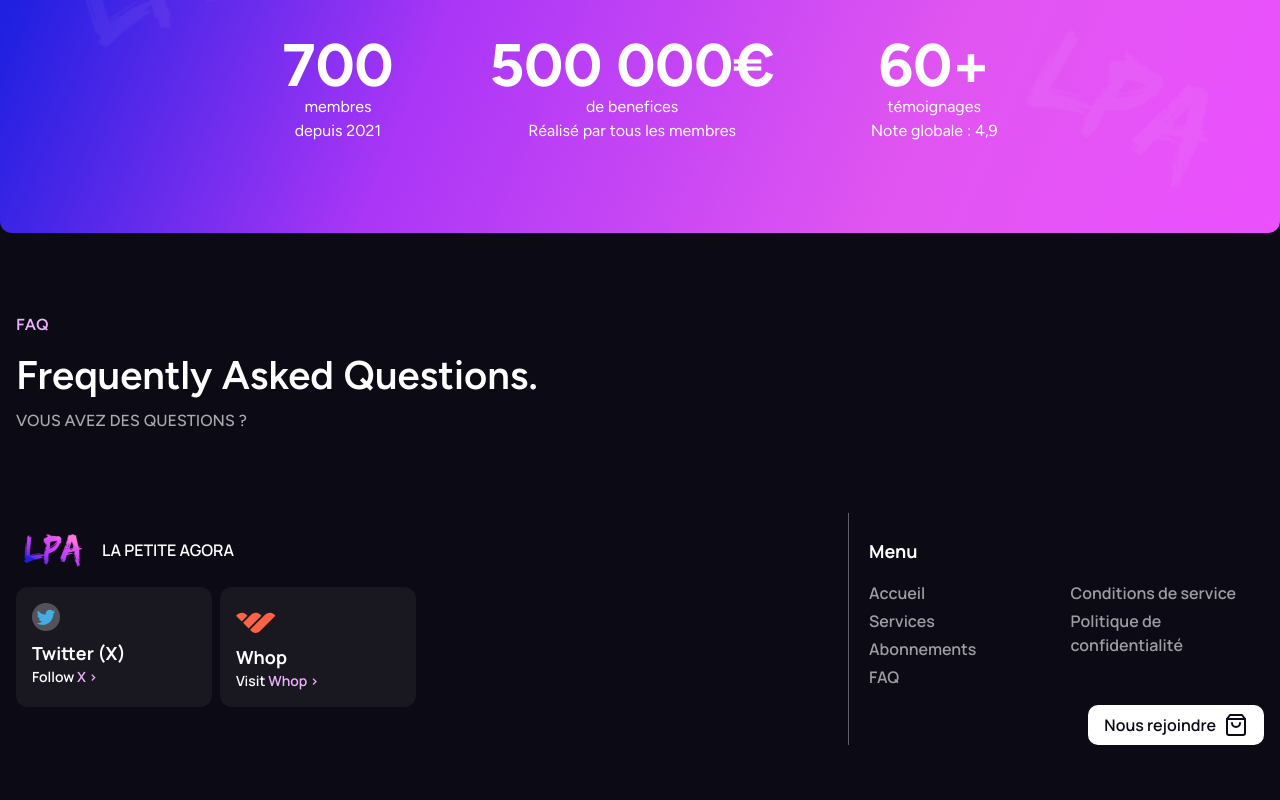
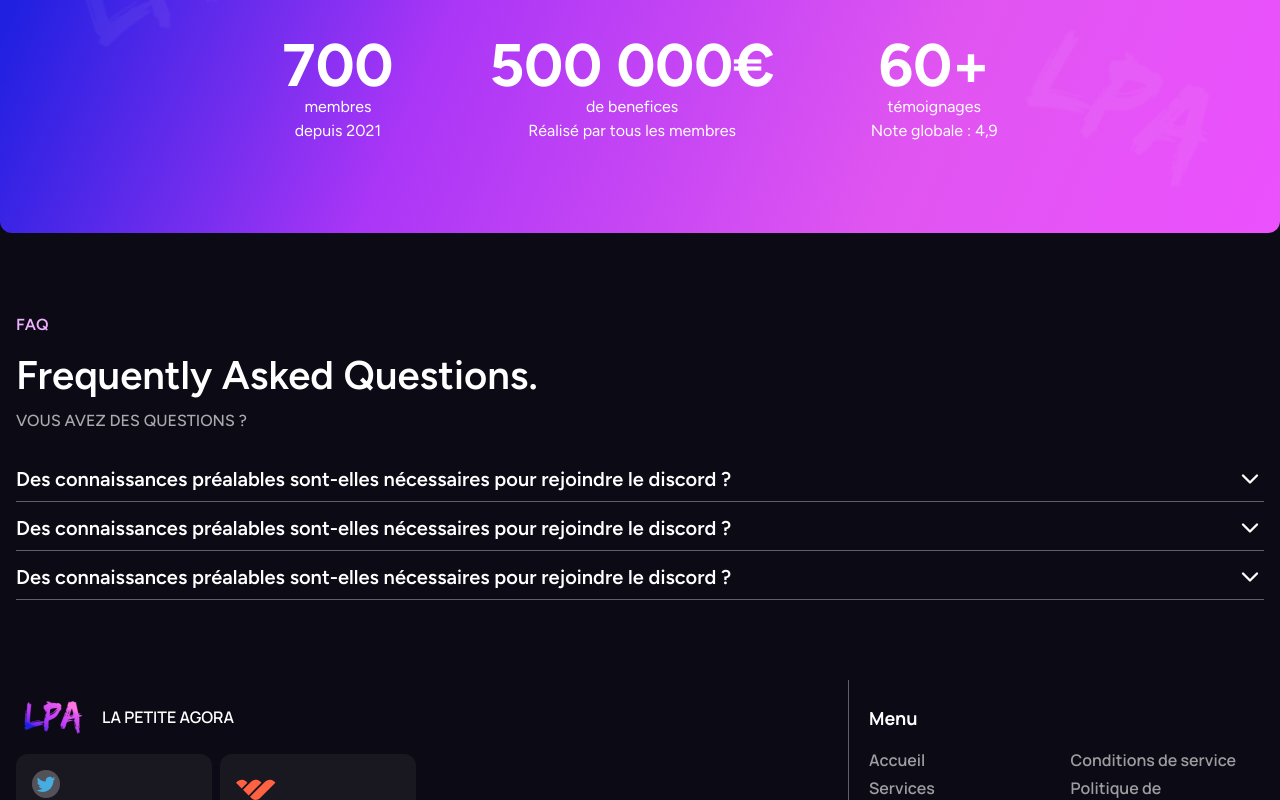
Before and after one commit to a4arpon/aio-agora-react-client, a React (Vite) app: page / in a window 1280 px wide. Shown: the part 4411-5211 px from the top of the page. Built offline with nearby package versions, Linux system fonts and the light colour scheme.

Commit message:
ready for preview

```diff
--- a/src/components/other/brands/Header.tsx
+++ b/src/components/other/brands/Header.tsx
@@ -1,7 +1,7 @@
 const Header = () => {
   return (
     <div className="relative flex justify-center h-[100px]">
-      <h3 className="font-semibold text-[40px] lg:text-8xl absolute z-[1] text-dark text-shadow-functionalities ">
+      <h3 className="font-semibold text-[40px] lg:text-8xl absolute z-[1] text-dark text-shadow-functionalities text-center">
         Lightning Monitors
       </h3>
       <h2 className="absolute top-7 lg:top-14 z-[2] text-4xl lg:text-[40px] font-semibold text-center">
--- a/src/components/other/faq/FaqList.tsx
+++ b/src/components/other/faq/FaqList.tsx
@@ -1,3 +1,5 @@
+import { ChevronDown, ChevronRight } from "lucide-react"
+
 const FaqList = () => {
   return (
     <section id="faq-list" className="mt-20 container">
@@ -5,8 +7,74 @@ const FaqList = () => {
         <p className="font-semibold uppercase text-[15px] lg:text-base bg-gradient-to-r from-[#EFB1FF] to-[#ED50FF] bg-clip-text text-transparent mb-2">
           FAQ
         </p>
-        <h2 className="font-semibold text-[40px]">Frequently Asked Questions.</h2>
-        <p className="font-medium text-light/65 mt-1">VOUS AVEZ DES QUESTIONS ?</p>
+        <h2 className="font-semibold text-[40px]">
+          Frequently Asked Questions.
+        </h2>
+        <p className="font-medium text-light/65 mt-1">
+          VOUS AVEZ DES QUESTIONS ?
+        </p>
+      </div>
+      <div className="mt-8 flex flex-col gap-3">
+        <details className="group border-b pb-2 border-light/35">
+          <summary className="flex justify-between items-center font-medium cursor-pointer list-none">
+            <span className="text-xl font-semibold normal-case">
+              {" "}
+              Des connaissances préalables sont-elles nécessaires pour rejoindre
+              le discord ?
+            </span>
+            <span className="transition group-open:rotate-90 lg:group-open:rotate-180">
+              <ChevronDown size={28} className="hidden lg:inline" />
+              <ChevronRight size={28} className="lg:hidden" />
+            </span>
+          </summary>
+          <p className="text-light/70 mt-3 group-open:animate-fadeIn lg:w-3/4">
+            Aucune connaissance préalable en informatique n'est nécessaire pour
+            accéder au service. Pour les débutants comme pour les vétérans, les
+            explications sont à la disposition des membres pour les aider à
+            chaque étape de leur progression. Notre staff est expérimenté et
+            répondra à toutes les questions que vous vous posez.
+          </p>
+        </details>
+        <details className="group border-b pb-2 border-light/35">
+          <summary className="flex justify-between items-center font-medium cursor-pointer list-none">
+            <span className="text-xl font-semibold normal-case">
+              {" "}
+              Des connaissances préalables sont-elles nécessaires pour rejoindre
+              le discord ?
+            </span>
+            <span className="transition group-open:rotate-90 lg:group-open:rotate-180">
+              <ChevronDown size={28} className="hidden lg:inline" />
+              <ChevronRight size={28} className="lg:hidden" />
+            </span>
+          </summary>
+          <p className="text-light/70 mt-3 group-open:animate-fadeIn lg:w-3/4">
+            Aucune connaissance préalable en informatique n'est nécessaire pour
+            accéder au service. Pour les débutants comme pour les vétérans, les
+            explications sont à la disposition des membres pour les aider à
+            chaque étape de leur progression. Notre staff est expérimenté et
+            répondra à toutes les questions que vous vous posez.
+          </p>
+        </details>
+        <details className="group border-b pb-2 border-light/35">
+          <summary className="flex justify-between items-center font-medium cursor-pointer list-none">
+            <span className="text-xl font-semibold normal-case">
+              {" "}
+              Des connaissances préalables sont-elles nécessaires pour rejoindre
+              le discord ?
+            </span>
+            <span className="transition group-open:rotate-90 lg:group-open:rotate-180">
+              <ChevronDown size={28} className="hidden lg:inline" />
+              <ChevronRight size={28} className="lg:hidden" />
+            </span>
+          </summary>
+          <p className="text-light/70 mt-3 group-open:animate-fadeIn lg:w-3/4">
+            Aucune connaissance préalable en informatique n'est nécessaire pour
+            accéder au service. Pour les débutants comme pour les vétérans, les
+            explications sont à la disposition des membres pour les aider à
+            chaque étape de leur progression. Notre staff est expérimenté et
+            répondra à toutes les questions que vous vous posez.
+          </p>
+        </details>
       </div>
     </section>
   )
--- a/src/components/other/portfolio/Portfolio.tsx
+++ b/src/components/other/portfolio/Portfolio.tsx
@@ -11,8 +11,9 @@ const Portfolio = () => {
     >
       <div className="flex flex-col items-center justify-center h-full gap-14 py-20">
         <div className="text-center">
-          <div className="relative">
-            <p className="text-5xl lg:text-8xl font-semibold text-shadow-portfolio text-transparent absolute whitespace-nowrap -top-3 lg:-top-10 lg:-left-5 opacity-45 left-16">
+          <div className="relative flex justify-center
+           ">
+            <p className="text-5xl lg:text-8xl font-semibold text-shadow-portfolio text-transparent absolute whitespace-nowrap -top-3 lg:-top-10 opacity-45 text-center">
               SINCE 2021
             </p>
             <h2 className="text-[40px] font-semibold">
```
